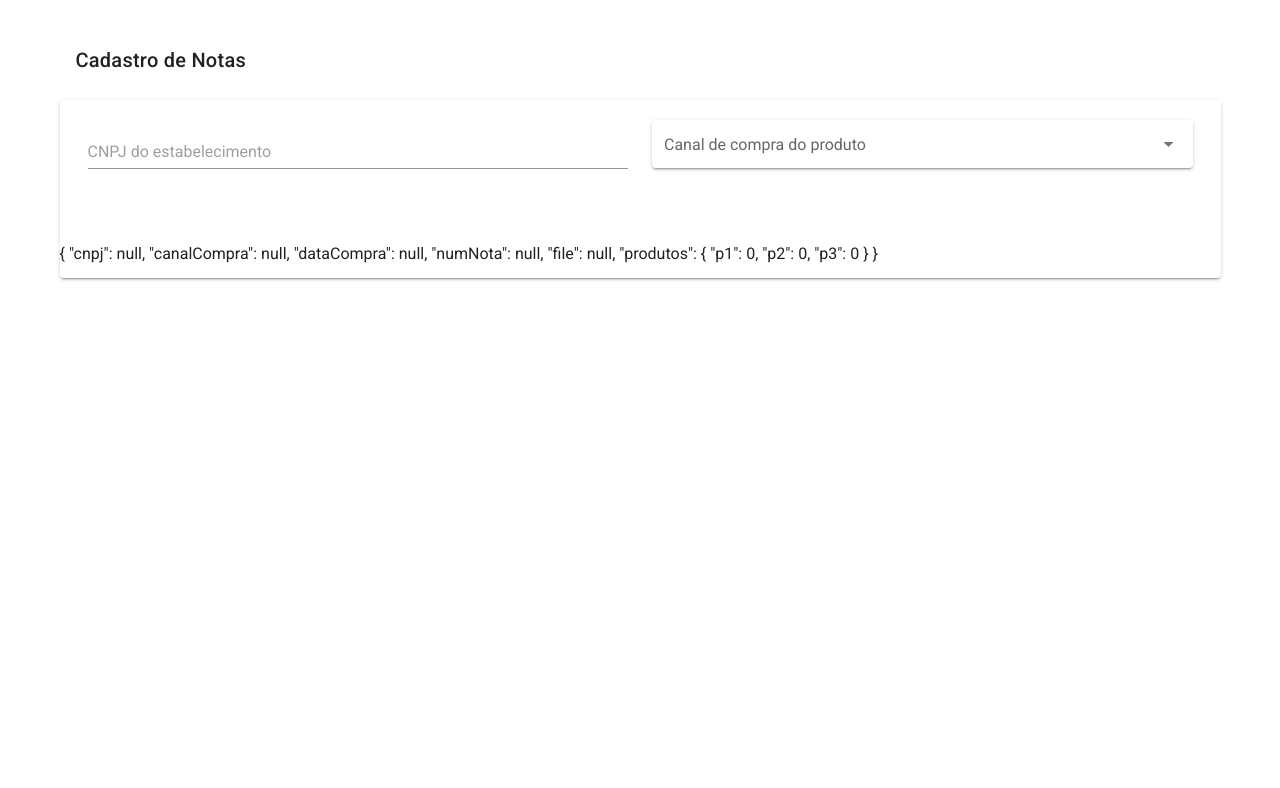
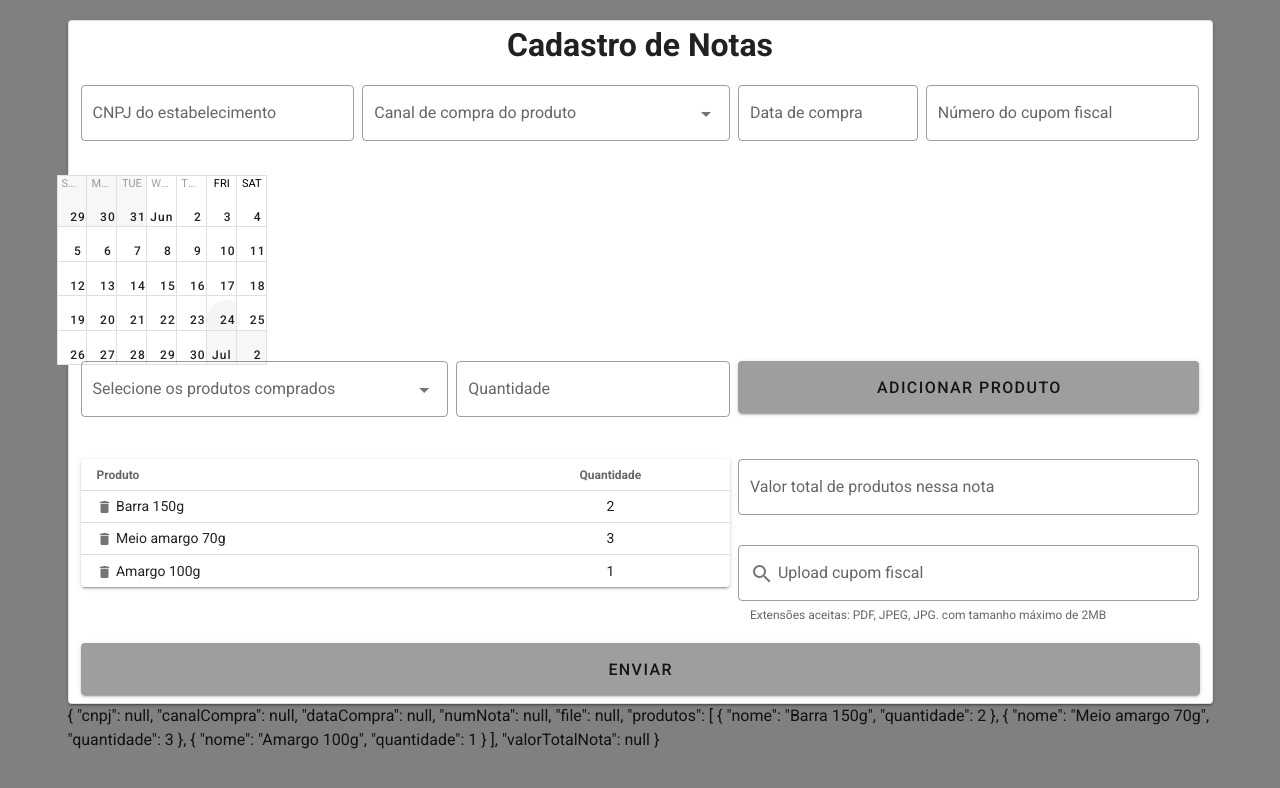
Before and after one commit to Luis-Robertoo/cadastro-notas, a Vue app: page / in a window 1280 px wide. Shown: the top 788 px of the page. Built offline with nearby package versions, Linux system fonts and the light colour scheme.

Commit message:
colocado tudo em tela

```diff
--- a/package.json
+++ b/package.json
@@ -17,9 +17,7 @@
     "@babel/core": "^7.12.16",
     "@babel/eslint-parser": "^7.12.16",
     "@vue/cli-plugin-babel": "~5.0.0",
-    "@vue/cli-plugin-eslint": "~5.0.0",
     "@vue/cli-service": "~5.0.0",
-    "eslint": "^7.32.0",
     "eslint-plugin-vue": "^8.0.3",
     "sass": "~1.32.0",
     "sass-loader": "^10.0.0",
--- a/src/App.vue
+++ b/src/App.vue
@@ -1,6 +1,6 @@
 <template>
   <v-app>
-    <v-main>
+    <v-main style="background-color: grey;">
       <FormularioNotas/>
     </v-main>
   </v-app>
--- a/src/components/Form.vue
+++ b/src/components/Form.vue
@@ -1,38 +1,150 @@
 <template>
+    <v-container aling="center" width="450" color="primary">
+      <v-form ref="formCad" class="pa-1 ma-1" aling="center">
 
-    <v-form ref="formCad" class="pa-2 ma-2">
-      <v-container>
-        <v-card-title :class="['size-5rem']">
+          <v-card
+            elevation="2"
+            outlined
+          >
+            <h1 class="text-center" >
               Cadastro de Notas
-        </v-card-title>
-        <v-card>
-          <v-row class="pa-2 ma-2" aling="center">
-            <v-col col="3">
+            </h1>
+
+            <v-row class="pt-2 px-1 mx-1 mt-1" >
+              <v-col cols="3" class="pa-1">
                 <v-text-field
                   v-model="form.cnpj"
                   placeholder="CNPJ do estabelecimento"
+                  label="CNPJ do estabelecimento"
+                  outlined
                 ></v-text-field>
               </v-col>
-
-            <v-col col="5">
+              <v-col cols="4" class="pa-1">
               <v-select
                   :items="canalCompra"
                   v-model="form.canalCompra"
                   label="Canal de compra do produto"
-                solo
+                  outlined
                 ></v-select>
               </v-col>
+              <v-col cols="2" class="pa-1">
+              <v-text-field
+                  v-model="form.dataCompra"
+                  label="Data de compra"
+                  outlined
+                ></v-text-field>
+              </v-col>
+              <v-col cols="3" class="pa-1">
+                <v-text-field
+                  v-model="form.numNota"
+                  placeholder="Número do cupom fiscal"
+                  label="Número do cupom fiscal"
+                  outlined
+                ></v-text-field>
+              </v-col>
+            </v-row>
+            <v-row>
+              <v-sheet height="190">
+                  <v-calendar
 
+                  >
+                  </v-calendar>
+              </v-sheet>
+            </v-row>
 
+            <v-row class="px-1 ma-1">
+              <v-col cols="4" class="pa-1">
+                <v-select
+                  :items="produtos"
+                  v-model="prodSelecionado"
+                  label="Selecione os produtos comprados"
+                  placeholder="Selecione os produtos comprados"
+                  outlined
+                  :rules="[prodSelecionado != null ? true : 'Selecione um produto']"
+                ></v-select>
+              </v-col>
+              <v-col cols="3" class="pa-1">
+                <v-text-field
+                  :rules="rulesQtdMinima"
+                  v-model="qtdProduto"
+                  placeholder="Quantidade"
+                  label="Quantidade"
+                  outlined
+                ></v-text-field>
+              </v-col>
+              <v-col cols="5" class="pa-1">
+                <v-btn
+                  @click="addProduto()"
+                  block
+                  elevation="2"
+                  x-large
+                  color="grey"
+                >
+                  Adicionar Produto
+                </v-btn>
+              </v-col>
             </v-row>
-          <v-row aling="center">
-            <v-col>
-              {{ form}}
+
+            <v-row class="px-1 ma-1">
+              <v-col cols="7" class="pa-1">
+                <v-data-table
+                  :headers="cabecalhos"
+                  :items="form.produtos"
+                  class="elevation-2"
+                  hide-default-footer
+                  dense
+                >
+                  <template v-slot:item.nome="{ item }">
+                    <v-icon
+                      small
+                      @click="deletar(item)"
+                    >
+                      mdi-delete
+                    </v-icon>
+                    {{ item.nome }}
+                  </template>
+                </v-data-table>
+              </v-col>
+              <v-col cols="5" class="pa-1">
+                <v-text-field
+                  v-model="form.valorTotalNota"
+                  placeholder="Valor total de produtos nessa nota"
+                  label="Valor total de produtos nessa nota"
+                  outlined
+                ></v-text-field>
+                <v-file-input
+                  class="mb-0 pb-0"
+                  :rules="rulesfileSize"
+                  v-model="form.file"
+                  accept=".pdf, image/jpeg, image/jpg"
+                  placeholder="Upload cupom fiscal"
+                  prepend-inner-icon="mdi-magnify"
+                  prepend-icon=""
+                  label="Upload cupom fiscal"
+                  outlined
+                  :show-size="true"
+                  messages="Extensões aceitas: PDF, JPEG, JPG. com tamanho máximo de 2MB"
+                ></v-file-input>
+              </v-col>
+            </v-row>
+            <v-row class="px-1 ma-1">
+              <v-col class="pa-1">
+                <v-btn
+                    @click="enviar()"
+                    block
+                    elevation="2"
+                    x-large
+                    color="grey"
+                  >
+                  Enviar
+                </v-btn>
               </v-col>
             </v-row>
           </v-card>
+           {{ form }}
+      </v-form>
     </v-container>
-    </v-form>
+
 
 
 </template>
@@ -40,7 +152,6 @@
 <script>
 export default {
   name: 'FormularioNotas',
-
 
   data(){
     return {
@@ -50,22 +161,46 @@ export default {
         dataCompra: null,
         numNota: null,
         file: null,
-        produtos: {
-          p1:0,
-          p2:0,
-          p3:0
-        }
+        produtos: [
+          {nome: 'Barra 150g', quantidade: 2},
+          {nome: 'Meio amargo 70g', quantidade: 3},
+          {nome: 'Amargo 100g', quantidade: 1},
+        ],
+        valorTotalNota: null
       },
       canalCompra: [
         'Site',
         'Varejo',
         'Telefone'
-      ]
+      ],
+      produtos: [
+        'Barra 150g',
+        'Ovo 300g',
+        'Meio amargo 70g',
+        'Amargo 100g',
+        'Meio amargo 200g',
+      ],
+      prodSelecionado: {},
+      qtdProduto: null,
+      cabecalhos: [
+        {text: 'Produto', align: 'left', value: 'nome', sortable: false},
+        {text: 'Quantidade', align: 'center', value: 'quantidade', sortable: false},
+      ],
+      rulesfileSize: [value => !value || value.size < 2000000 || 'O arquivo é maior que 2 MB!'],
+      rulesQtdMinima: [v => (v && v > 0) || 'Minimo de 1 produto'],
+    }//v => (v && v.length <= 10) || 'Name must be less than 10 characters'
+  },
+  methods:{
+
+    addProduto(){
+      if(this.qtdProduto != null && this.qtdProduto >= 0 && this.prodSelecionado != null){
+        this.form.produtos.push({nome:this.prodSelecionado, quantidade:this.qtdProduto})
+        this.qtdProduto = null
+        this.prodSelecionado = null
       }
     },
-  methods:{
-    teste(){
-      console.log('aqui')
+    deletar(item){
+      this.form.produtos.splice(this.form.produtos.indexOf(item), 1)
     }
   }
 }
```
Also changed, not shown: 1 other file (tests, documents, lock files or other folders). Lines whose indentation alone changed are shown as unchanged.
